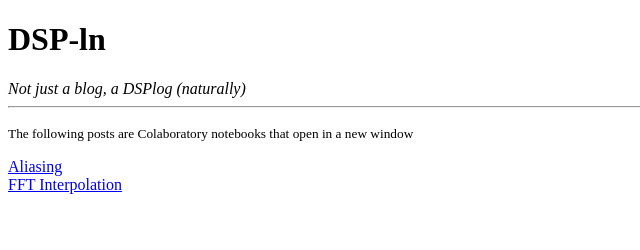
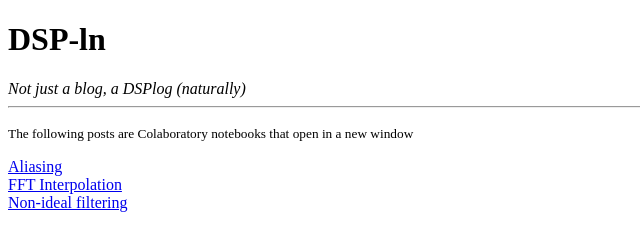
Before and after one commit to ozydingo/dsp-ln, a plain HTML site: page public/index.html in a window 1280 px wide. Shown: the whole page, without its empty margins (0-640 px from the left). Drawn offline with Linux system fonts and the light colour scheme.

Commit message:
post: non-ideal filtering

```diff
--- a/public/index.html
+++ b/public/index.html
@@ -18,5 +18,8 @@
     <div>
       <a target="_blank" href="https://colab.research.google.com/drive/17tFtgwUY4kwJgV4rGCj4M-IcfYj7SDe4">FFT Interpolation</a>
     </div>
+    <div>
+      <a target="_blank" href="https://colab.research.google.com/drive/1FppVOUu4AbK9gZIDUztdFuFQNGS_MEt_#scrollTo=O6AwmQcxyIHE">Non-ideal filtering</a>
+    </div>
   </body>
 </html>
```
Also changed, not shown: 1 other file.
